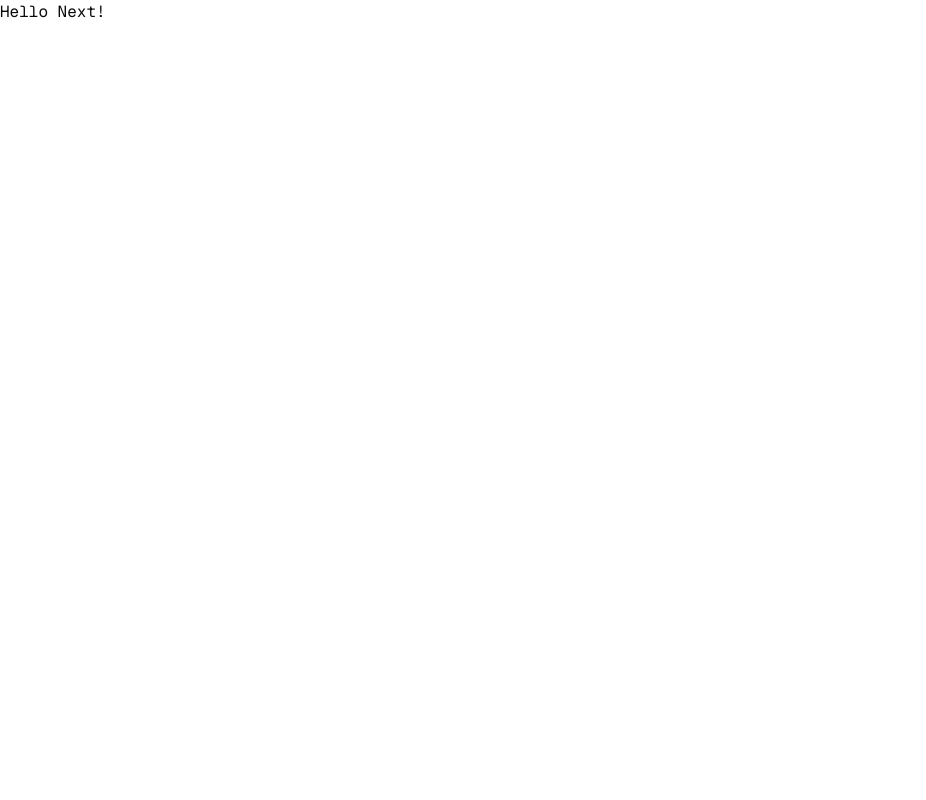
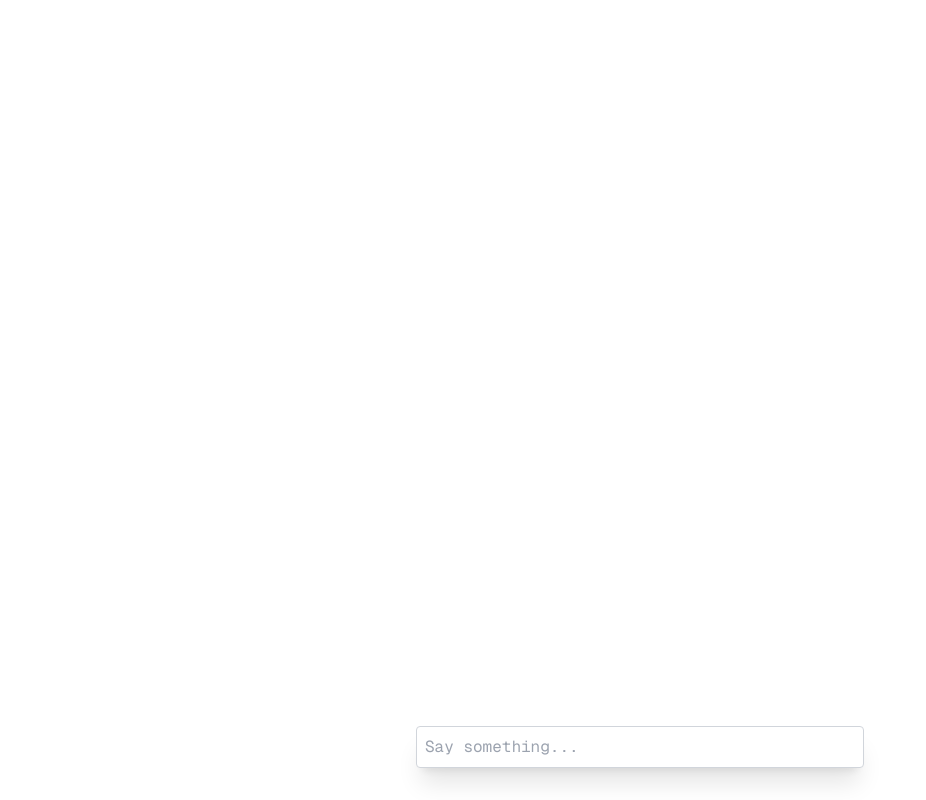
Before and after one commit to emre-turan/vercel-ai-sdk-playground, a Next.js app: page / in a window 1280 px wide. Shown: the whole page, without its empty margins (0-926 px from the left). Built offline with nearby package versions, Linux system fonts and the light colour scheme.

Commit message:
Update dependencies and add AI chat functionality

```diff
--- a/package.json
+++ b/package.json
@@ -9,8 +9,10 @@
     "lint": "next lint"
   },
   "dependencies": {
+    "@ai-sdk/openai": "^0.0.70",
     "@radix-ui/react-icons": "^1.3.0",
     "@radix-ui/react-slot": "^1.1.0",
+    "ai": "^3.4.27",
     "class-variance-authority": "^0.7.0",
     "clsx": "^2.1.1",
     "geist": "^1.3.1",
@@ -19,7 +21,8 @@
     "react": "19.0.0-rc-02c0e824-20241028",
     "react-dom": "19.0.0-rc-02c0e824-20241028",
     "tailwind-merge": "^2.5.4",
-    "tailwindcss-animate": "^1.0.7"
+    "tailwindcss-animate": "^1.0.7",
+    "zod": "^3.23.8"
   },
   "devDependencies": {
     "typescript": "^5",
--- /dev/null
+++ b/src/app/api/chat/route.ts
@@ -0,0 +1,16 @@
+import { openai } from "@ai-sdk/openai";
+import { streamText } from "ai";
+
+// Allow streaming responses up to 30 seconds
+export const maxDuration = 30;
+
+export async function POST(req: Request) {
+  const { messages } = await req.json();
+
+  const result = await streamText({
+    model: openai("gpt-4o-mini-2024-07-18"),
+    messages,
+  });
+
+  return result.toDataStreamResponse();
+}
--- a/src/app/page.tsx
+++ b/src/app/page.tsx
@@ -1,3 +1,27 @@
-export default function Home() {
-  return <div>Hello Next!</div>;
+"use client";
+
+import { useChat } from "ai/react";
+
+export default function Chat() {
+  const { messages, input, handleInputChange, handleSubmit } = useChat();
+
+  return (
+    <div className="flex flex-col w-full max-w-md py-24 mx-auto stretch">
+      {messages.map((m) => (
+        <div key={m.id} className="whitespace-pre-wrap">
+          {m.role === "user" ? "User: " : "AI: "}
+          {m.content}
+        </div>
+      ))}
+
+      <form onSubmit={handleSubmit}>
+        <input
+          className="fixed bottom-0 w-full max-w-md p-2 mb-8 border border-gray-300 rounded shadow-xl"
+          value={input}
+          placeholder="Say something..."
+          onChange={handleInputChange}
+        />
+      </form>
+    </div>
+  );
 }
```
Also changed, not shown: 1 other file (tests, documents, lock files or other folders).
